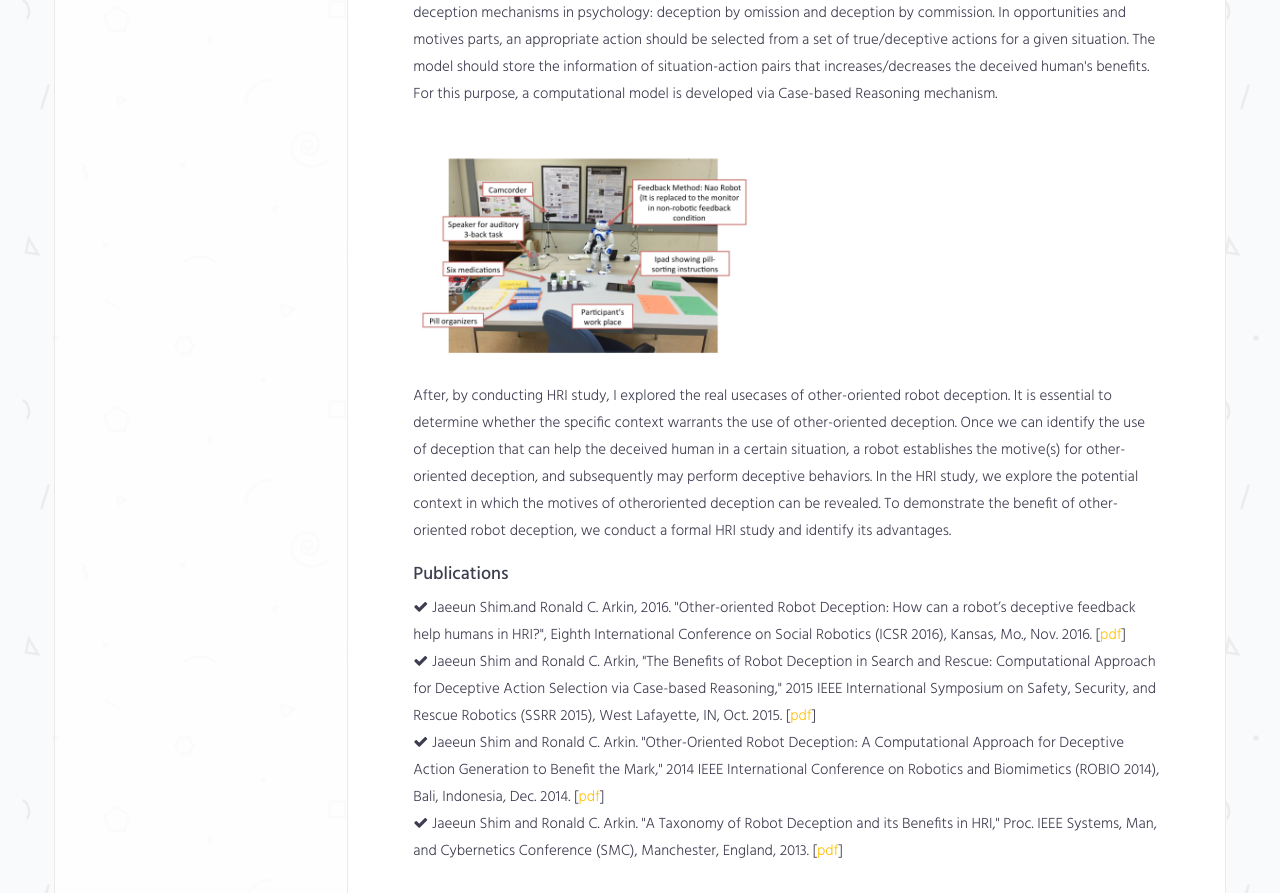
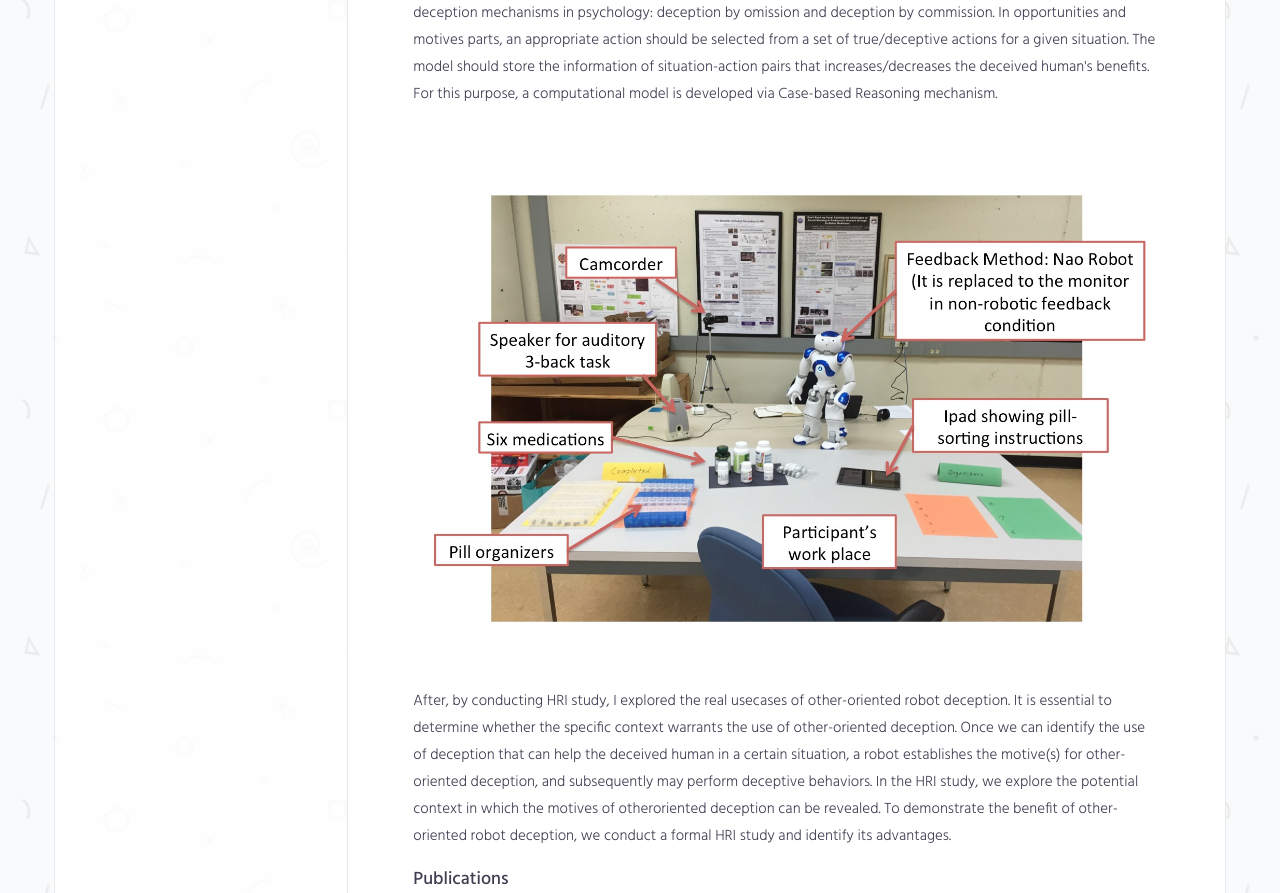
Before and after one commit to jaeeunshim/jaeeunshim.github.io, a plain HTML site: page research_deception.html in a window 1280 px wide. Shown: the part 1320-2213 px from the top of the page. Drawn offline with Linux system fonts and the light colour scheme.

Commit message:
New Version 3

```diff
--- a/index.html
+++ b/index.html
@@ -5,10 +5,10 @@
     <meta http-equiv="X-UA-Compatible" content="IE=edge">
     <meta name="viewport" content="width=device-width, initial-scale=1">
     <!-- The above 3 meta tags *must* come first in the head; any other head content must come *after* these tags -->
-    <title>Resumex - Professional HTML CSS Resume Website Template</title>
+    <title>Jaeeun Shim's Website</title>
 
     <!-- favicon -->
-    <link href="favicon.png" rel=icon>
+    <link href="icon.png" rel=icon>
 
     <!-- web-fonts -->
     <link href="https://fonts.googleapis.com/css?family=Hind:300,400,500,600,700" rel="stylesheet">
--- a/research_deception.html
+++ b/research_deception.html
@@ -92,7 +92,7 @@
                     <p>To argue a robot's other-oriented deception, I developed a computational model for robot deception inspired by criminological law. According to this approach, deception can be analyzed by three criteria: methods, motives, and opportunities. Methods indicate the way to perform deception, where a novel algorithm for generating deceptive actions is developed. Motives indicate whether the current situation warrants the use of other-oriented deception. If so, the robot should determine specifically when the deceptive actions should be performed given an Opportunity. First, the deceptive action generation model for the method part is developed inspired by Bell and Whaley's deception mechanisms in psychology: deception by omission and deception by commission. In opportunities and motives parts, an appropriate action should be selected from a set of true/deceptive actions for a given situation. The model should store the information of situation-action pairs that increases/decreases the deceived human's benefits. For this purpose, a computational model is developed via Case-based Reasoning mechanism. </p>
 
 
-                    <img src="img/settings.jpg" alt="Images" class="fh5co-align-right img-responsive" style="width:340px;">
+                    <img src="img/settings.jpg" alt="Images" class="fh5co-align-right img-responsive" ><!--style="width:340px;"-->
                     <p> After, by conducting HRI study, I explored the real usecases of other-oriented robot deception. It is essential to determine whether the specific context warrants the use of other-oriented deception. Once we can identify the use of deception that can help the deceived human in a certain situation, a robot establishes the motive(s) for other-oriented deception, and subsequently may perform deceptive behaviors. In the HRI study, we explore the potential context in which the motives of otheroriented deception can be revealed. To demonstrate the benefit of other-oriented robot deception, we conduct a formal HRI study and identify its advantages.</p>
 
                     <h2 class="h4">Publications</h2>
```
Also changed, not shown: favicon.png (deleted), icon.png (added).
